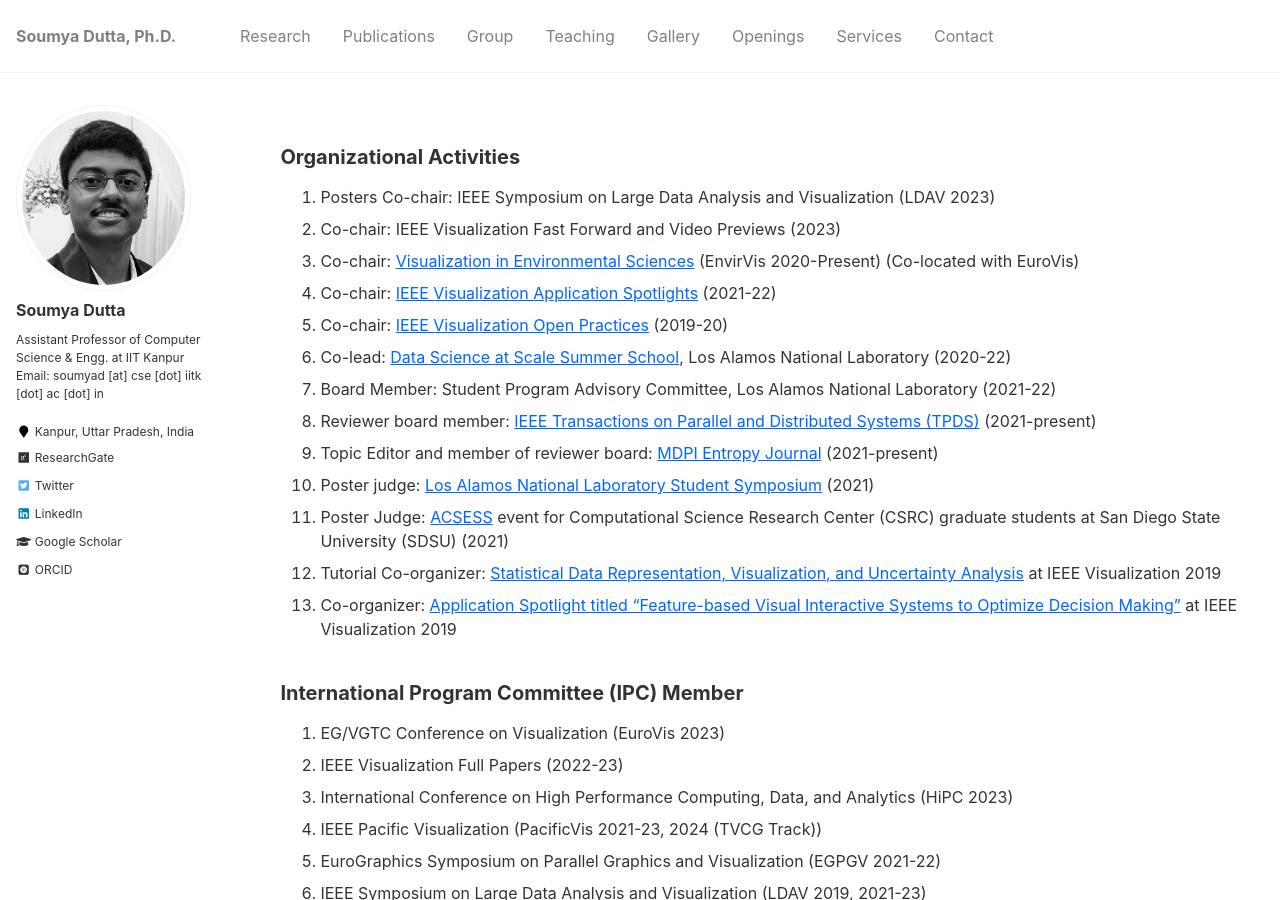
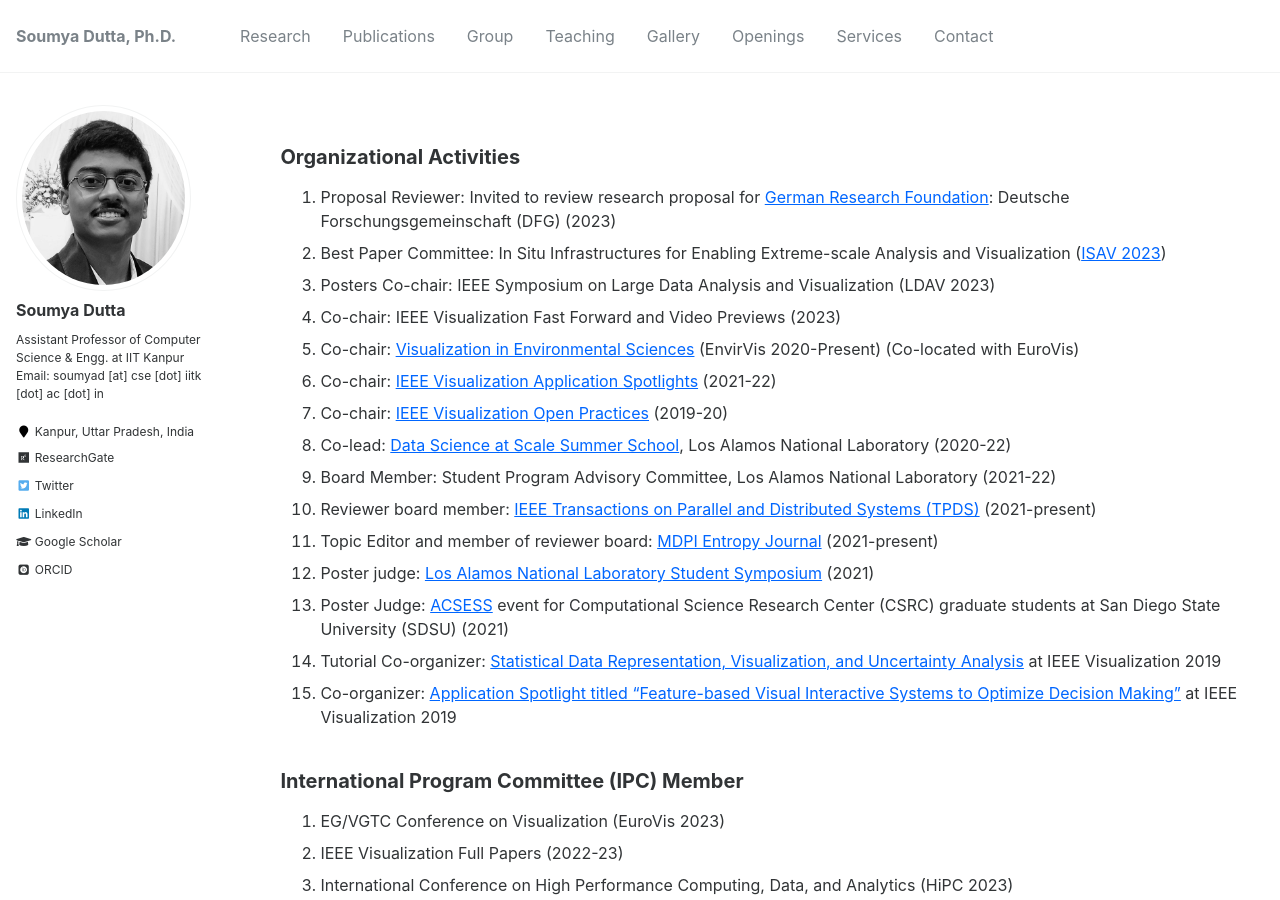
Before and after one commit to soumyadutta-cse/soumyadutta-cse.github.io, a Jekyll site: the page built from _pages/services.md, in a window 1280 px wide and 900 px high. Built offline with Jekyll 4.4.1, drawn with Linux system fonts in a browser that asks for light colours; some web fonts are replaced.

Commit message:
add new service info

```diff
--- a/_pages/services.md
+++ b/_pages/services.md
@@ -7,6 +7,8 @@ author_profile: true
 
 ## Organizational Activities
 
+15. Proposal Reviewer: Invited to review research proposal for [German Research Foundation](https://www.dfg.de/en/): Deutsche Forschungsgemeinschaft (DFG) (2023)
+14. Best Paper Committee: In Situ Infrastructures for Enabling Extreme-scale Analysis and Visualization ([ISAV 2023](https://isav-workshop.github.io/2023/))
 13. Posters Co-chair: IEEE Symposium on Large Data Analysis and Visualization (LDAV 2023)
 12. Co-chair: IEEE Visualization Fast Forward and Video Previews (2023)
 11. Co-chair: [Visualization in Environmental Sciences](https://www.informatik.uni-leipzig.de/bsv/envirvis2022/) (EnvirVis 2020-Present) (Co-located with EuroVis)
```
Also changed, not shown: 1 other file.
